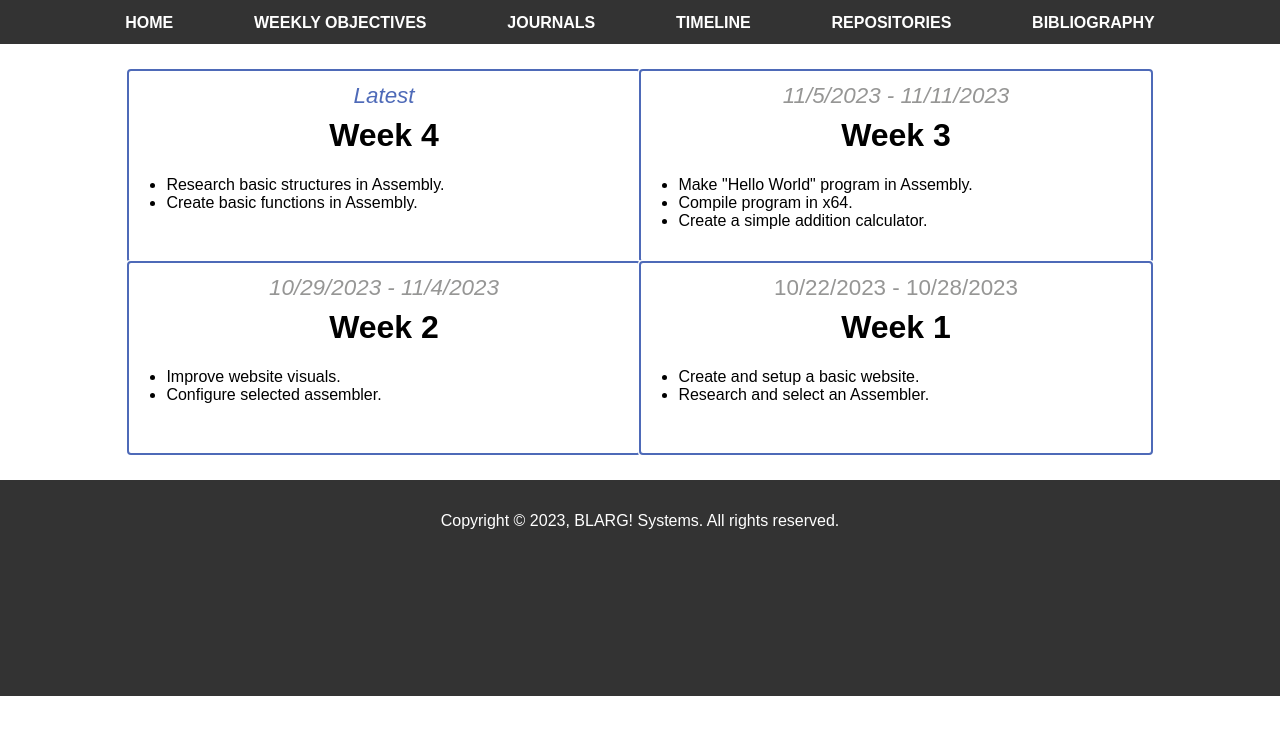
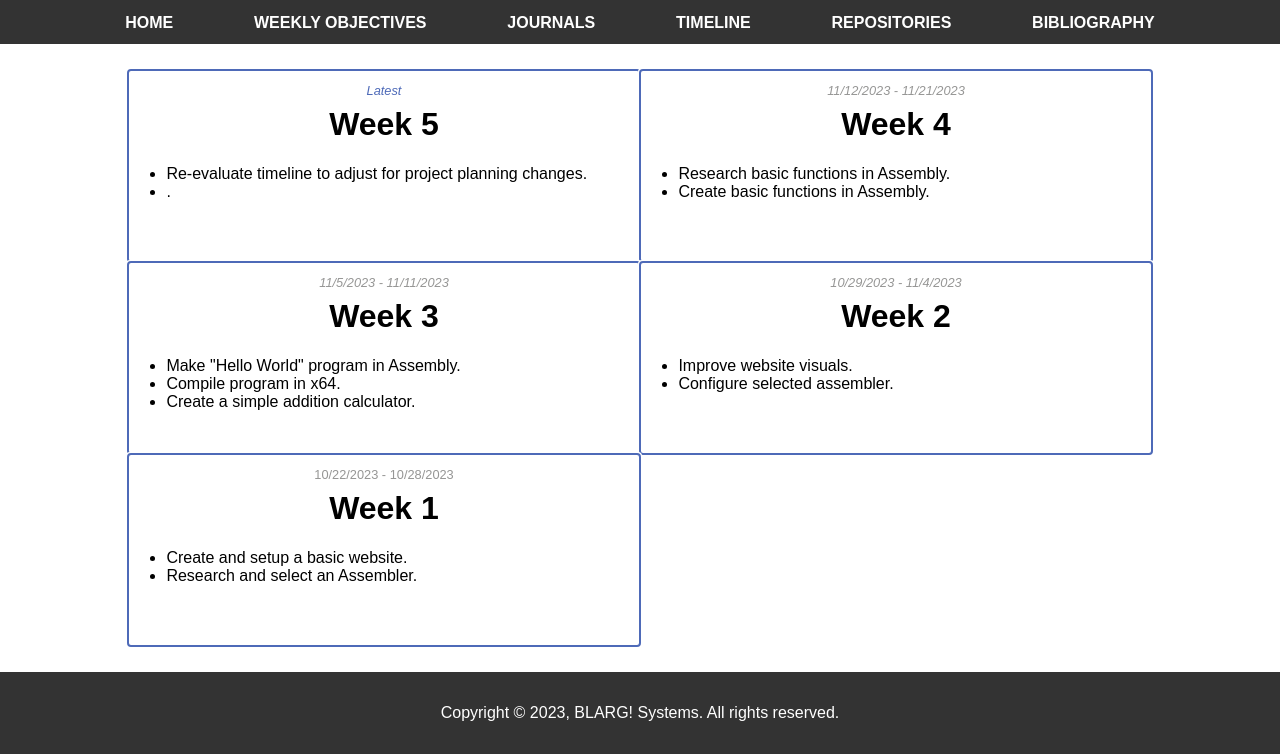
Before and after one commit to BLARG-Systems/BLARG-Website, a plain HTML site: page docs/objectives.html in a window 1280 px wide. Shown: the part 104-858 px from the top of the page. Before the commit the page ends 800 px from the top, so only its background shows below. Drawn offline with Linux system fonts and the light colour scheme.

Commit message:
Update goals Week 5

```diff
--- a/docs/objectives.html
+++ b/docs/objectives.html
@@ -11,15 +11,23 @@
 
     <main class="objectives">
         <div>
-            <p style="margin-top: 1vw; margin-bottom: -1vw; font-size: 1.75vw; color: #4e6ab8;"><i>Latest</i></p>
+            <p style="margin-top: 1vw; margin-bottom: -1vw; font-size: 1vw; color: #4e6ab8;"><i>Latest</i></p>
+            <h1>Week 5</h1>
+            <ul>
+                <li>Re-evaluate timeline to adjust for project planning changes.</li>
+                <li>.</li>
+            </ul>
+        </div>
+        <div>
+            <p style="margin-top: 1vw; margin-bottom: -1vw; font-size: 1vw; color: #969695;"><i>11/12/2023 - 11/21/2023</i></p>
             <h1>Week 4</h1>
             <ul>
-                <li>Research basic structures in Assembly.</li>
+                <li>Research basic functions in Assembly.</li>
                 <li>Create basic functions in Assembly.</li>
             </ul>
         </div>
         <div>
-            <p style="margin-top: 1vw; margin-bottom: -1vw; font-size: 1.75vw; color: #969695;"><i>11/5/2023 - 11/11/2023</i></p>
+            <p style="margin-top: 1vw; margin-bottom: -1vw; font-size: 1vw; color: #969695;"><i>11/5/2023 - 11/11/2023</i></p>
             <h1>Week 3</h1>
             <ul>
                 <li>Make "Hello World" program in Assembly.</li>
@@ -28,7 +36,7 @@
             </ul>
         </div>
         <div>
-            <p style="margin-top: 1vw; margin-bottom: -1vw; font-size: 1.75vw; color: #969695;"><i>10/29/2023 - 11/4/2023</i></p>
+            <p style="margin-top: 1vw; margin-bottom: -1vw; font-size: 1vw; color: #969695;"><i>10/29/2023 - 11/4/2023</i></p>
             <h1>Week 2</h1>
             <ul>
                 <li>Improve website visuals.</li>
@@ -36,7 +44,7 @@
             </ul>
         </div>
         <div>
-            <p style="margin-top: 1vw; margin-bottom: -1vw; font-size: 1.75vw; color: #969695;">10/22/2023 - 10/28/2023</p>
+            <p style="margin-top: 1vw; margin-bottom: -1vw; font-size: 1vw; color: #969695;">10/22/2023 - 10/28/2023</p>
             <h1>Week 1</h1>
             <ul>
                 <li>Create and setup a basic website.</li>
```
